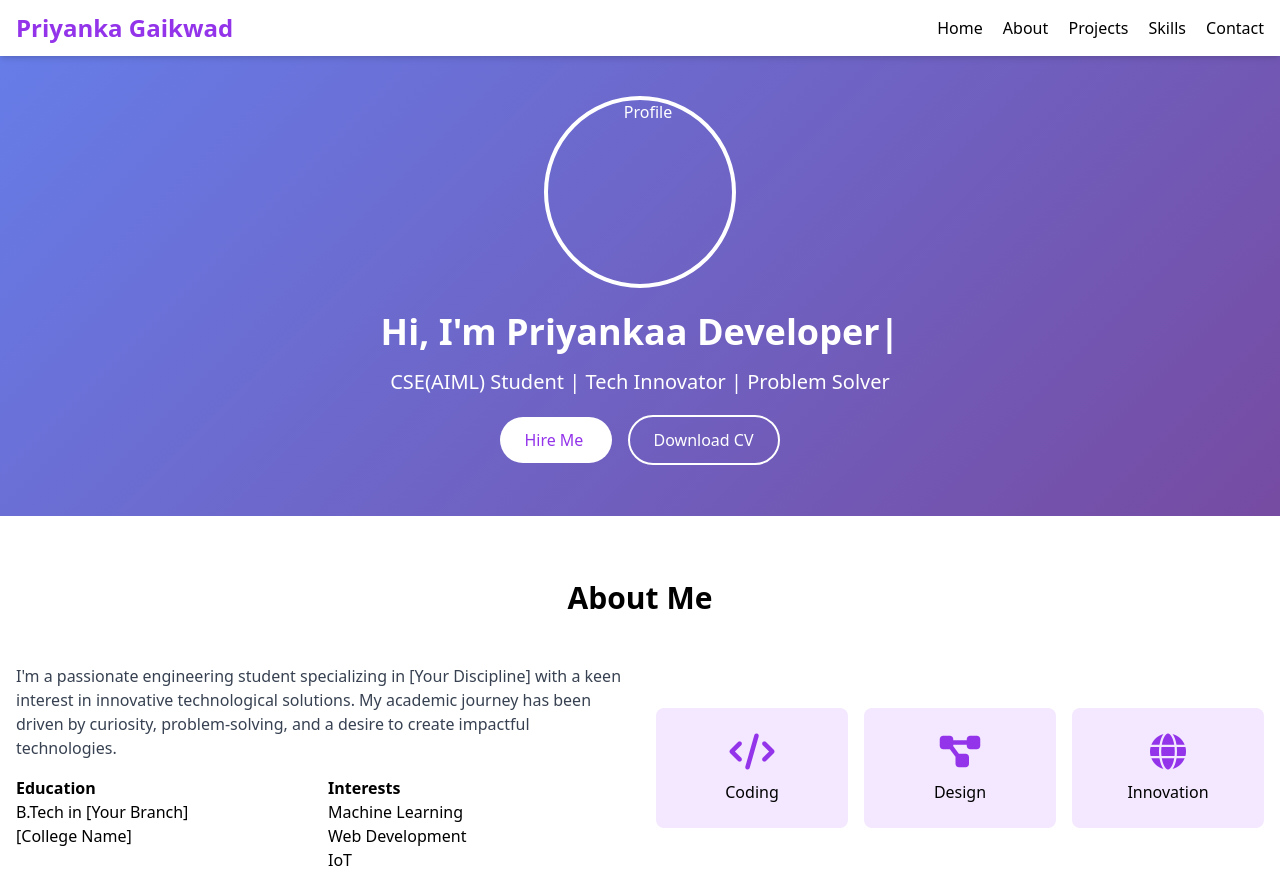
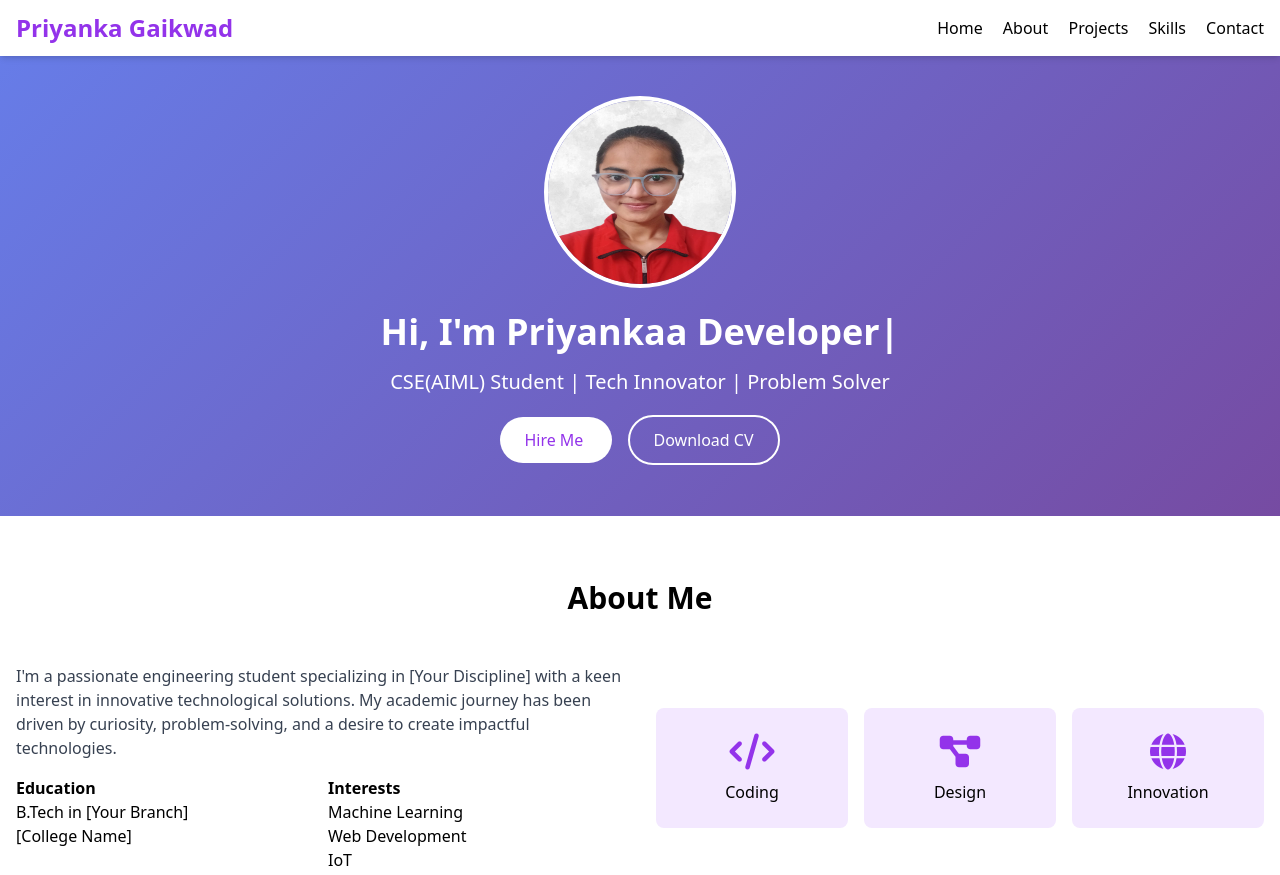
Before and after one commit to MrZero17/portfolio, a plain HTML site: page index.html in a window 1280 px wide. Shown: the top 875 px of the page. Drawn offline with nearby package versions, Linux system fonts and the light colour scheme.

Commit message:
Update index.html

```diff
--- a/index.html
+++ b/index.html
@@ -38,7 +38,7 @@
     <!-- Hero Section -->
     <header id="home" class="gradient-bg text-white pt-24 pb-16">
         <div class="container mx-auto px-4 text-center">
-            <img src="E:\college\sem 5\EDI\voiceInput-MultiLingual\WhatsApp Image 2024-11-26 at 20.21.42_42454b4a.jpg" alt="Profile" class="mx-auto rounded-full w-48 h-48 mb-6 border-4 border-white">
+            <img src="WhatsApp Image 2024-11-26 at 20.21.42_fc8200ca.jpg" alt="Profile" class="mx-auto rounded-full w-48 h-48 mb-6 border-4 border-white">
             <h1 class="text-4xl font-bold mb-4">Hi, I'm Priyanka<span id="typed-output"></span></h1>
             <p class="text-xl mb-8">CSE(AIML) Student | Tech Innovator | Problem Solver</p>
             <div class="space-x-4">
```
